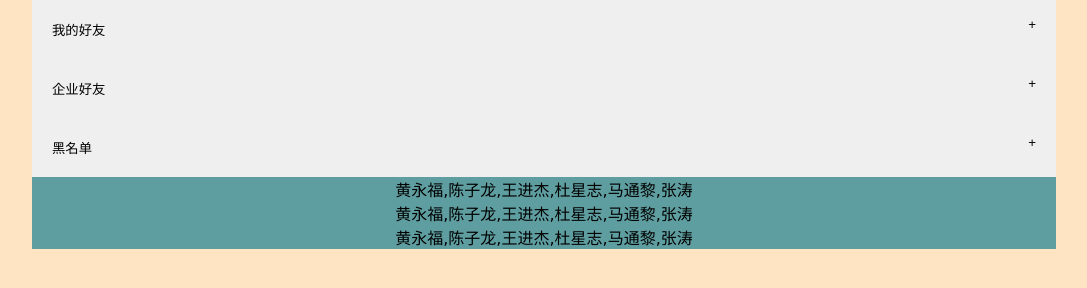
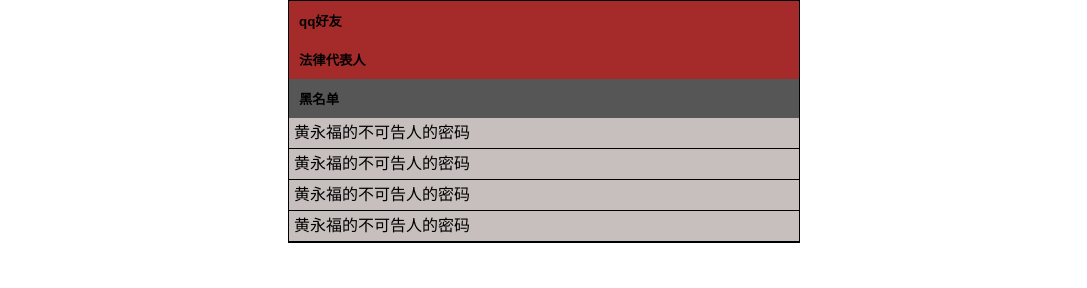
Before and after one commit to bmc0745/bmc0745.github.io, a plain HTML site: page 021.QQ列表/qq列表.html in a window 1280 px wide. Both pictures are taken after a click on the button "黑名单". Shown: the whole page, without its empty margins (96-1183 px from the left). Drawn offline with Linux system fonts and the light colour scheme.

Commit message:
重新提交

```diff
--- a/021.QQ列表/qq列表.html
+++ b/021.QQ列表/qq列表.html
@@ -5,124 +5,137 @@
     <meta charset="UTF-8">
     <meta http-equiv="X-UA-Compatible" content="IE=edge">
     <meta name="viewport" content="width=device-width, initial-scale=1.0">
-    <title>qq列表</title>
+    <title>Document</title>
     <style>
         * {
-            margin: 0;
-            padding: 0;
             box-sizing: border-box;
         }
 
-        ul,
-        li {
-            list-style-type: none;
+        button,
+        body,
+        p,ul {
+            padding: 0;
+            margin: 0;
         }
 
         body {
-            background-color: bisque;
+            font-size: 16px;
+            font-family: 'Lucida Sans', 'Lucida Sans Regular', 'Lucida Grande', 'Lucida Sans Unicode', Geneva, Verdana, sans-serif;
             display: flex;
             flex-direction: column;
             align-items: center;
-            font-family: 'Lucida Sans', 'Lucida Sans Regular', 'Lucida Grande', 'Lucida Sans Unicode', Geneva, Verdana, sans-serif;
         }
 
-        #qq {
-            width: 80vw;
+        #accordion {
+            width: 40vw;
+            border: 1px solid black;
         }
 
         button {
+            background-color: brown;
             width: 100%;
-            padding: 20px;
             border: none;
+            padding: 10px 10px;
             text-align: left;
             position: relative;
-        }
-
-        button::after {
-            content: '+';
-            position: absolute;
-            right: 20px;
-            top: 40%;
-            transform: translateY(-50%);
+            font-weight: 600;
         }
 
         button:hover {
-            background-color: brown;
+            cursor: pointer;
         }
-
         .content {
-            text-align: center;
             max-height: 0;
             overflow: hidden;
-            transition: .8s;
+            background-color: rgb(199, 190, 190);
+            /* transition:.8s; */
         }
-
-        .show {
-            max-height: 200px;
+        ul{
+            list-style: none;
         }
-        p{
-            background-color: cadetblue;
+       li{
+            padding: 5px;
+            line-height: 20px;
+            border-bottom: 1px solid black;
         }
-        p:hover{
-            background-color: brown;
+        .active+.content {
+            transition: 1s;
+            max-height: 250px;
         }
+       .color{
+        background-color: rgb(84, 98, 98);
+        background-color: brown;
+       }
     </style>
 </head>
 
 <body>
-    <div id="qq">
+    <!-- 手风琴：accordion -->
+    <section id="accordion">
         <div class="item">
-            <button>
-                我的好友 </button>
+            <button>qq好友</button>
             <div class="content">
-                <p>火影忍者单挑无敌</p>
-                <p>火影忍者单挑无敌</p>
-                <p>火影忍者单挑无敌</p>
+                <ul>
+                    <li>王麻子</li>
+                    <li>王麻子</li>
+                    <li>王麻子</li>
+                    <li>王麻子</li>
+                </ul>
             </div>
-
         </div>
         <div class="item">
-            <button>企业好友</button>
+            <button>法律代表人</button>
             <div class="content">
-                <p>张三李四王麻子</p>
-                <p>张三李四王麻子</p>
-                <p>张三李四王麻子</p>
+                <ul>
+                    <li>张三</li>
+                    <li>张三</li>
+                    <li>张三</li>
+                    <li>张三</li>
+                </ul>
             </div>
-
         </div>
         <div class="item">
-            <button>
-                黑名单</button>
+            <button>黑名单</button>
             <div class="content">
-                <p>黄永福,陈子龙,王进杰,杜星志,马通黎,张涛</p>
-                <p>黄永福,陈子龙,王进杰,杜星志,马通黎,张涛</p>
-                <p>黄永福,陈子龙,王进杰,杜星志,马通黎,张涛</p>
+                <ul>
+                    <li>黄永福的不可告人的密码</li>
+                    <li>黄永福的不可告人的密码</li>
+                    <li>黄永福的不可告人的密码</li>
+                    <li>黄永福的不可告人的密码</li>
+                </ul>
             </div>
+        </div>
+    </section>
+    <script>
+        //点击按钮展开高度
+        //再次点击关闭
+        //点击下一个关闭上一个
+        const divArr = document.querySelectorAll(".content")
+        const btnArr = document.querySelectorAll("button")
+        const liArr = document.querySelectorAll("li")
+        let last = btnArr[0]
+        btnArr.forEach((btn) => btn.addEventListener("click", (ev) => {
+            //2:清除上一个的active
+            if (btn.classList.contains("active")) {
+                btn.classList.toggle("active")
+                btn.style.background = ""
+            } else {
+                last.classList.remove("active")
+                last.style.background = ""
+                btn.style.background = " rgb(86, 86, 86)"
+                //1.加类
+                btn.classList.add("active")
+                //3.修改last当前点击的btn
+            }
+            last = btn
+        }))
+        let last1 = liArr[0]
+        liArr.forEach((li) => li.addEventListener("click", (ev) => {
+            last1.classList.remove("color")
+            li.classList.add("color")
+            last1 = li
 
-        </div>
-    </div>
-    <script>
-        // 1.点击button 展开content
-        // 2.点击相同的button关闭
-        //3.点击button切换颜色
-        //4.点击按钮下一个关闭上一个
-        const btnArr = document.querySelectorAll('button')
-        // const content = document.querySelectorAll('.content')
-        let last = btnArr[0]
-        let on = true
-        btnArr.forEach((btn) => {
-            btn.addEventListener('click', () => {
-                // 获取元素的兄弟元素
-               if (on) {
-                btn.nextElementSibling.classList.add('show')
-                on = false
-               }else{
-                btn.nextElementSibling.classList.remove('show')
-
-                on= true
-               }
-            })
-        })
+        }))
     </script>
 </body>
 
```
